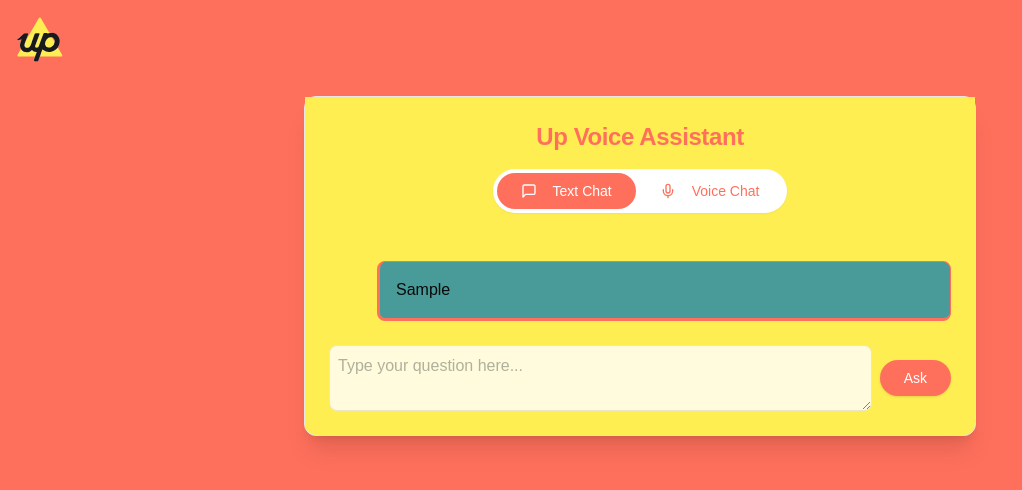
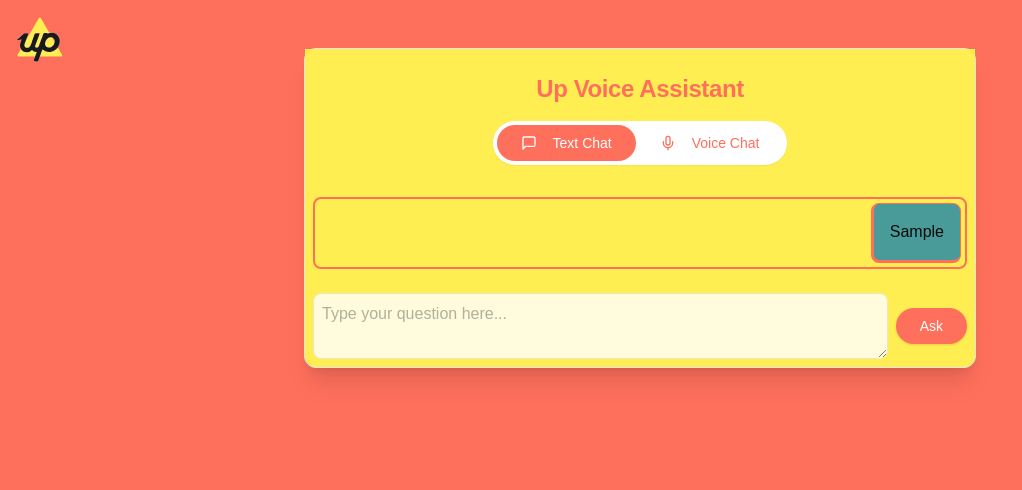
Before and after one commit to kmankan/voice-agent-up, a Next.js app: page /chat in a window 1280 px wide. Both pictures are taken after typing "Sample" into the empty fields and a click on the button "Ask". Shown: the top 490 px of the page, without its empty margins (0-1022 px from the left). Built offline with nearby package versions, Linux system fonts and the light colour scheme; no server answers.

Commit message:
updated formatting and style for chat page and main page and layout

```diff
--- a/src/app/components/brand-ambassador/ChatAssistant.tsx
+++ b/src/app/components/brand-ambassador/ChatAssistant.tsx
@@ -209,24 +209,31 @@
   const renderChatHistory = () => (
     <div
       ref={chatContainerRef}
-      className="space-y-4 mb-4 max-h-[400px] overflow-y-auto"
+      className="space-y-4 mb-4 p-1 max-h-[500px] overflow-y-auto border-2 border-[#ff705c] rounded-lg"
     >
       {messages.map((message, index) => (
         <div
           key={index}
-          className={`p-4 rounded-lg ${message.role === 'user'
-            ? `bg-[#489b98] border-b-[3px] border-l-[3px] border-r border-t border-[#ff705c] ml-12`
-            : `mr-12 bg-[#ff8bd1] border-b-[3px] border-r-[3px] border-l border-t border-[#ff705c]`
-            }`}
+          className="flex"
+          style={{
+            justifyContent: message.role === 'user' ? 'flex-end' : 'flex-start'
+          }}
         >
-          {message.content}
+          <div
+            className={`p-4 rounded-lg max-w-[80%] inline-block ${message.role === 'user'
+              ? `bg-[#489b98] border-b-[3px] border-l-[3px] border-r border-t border-[#ff705c]`
+              : `bg-[#ff8bd1] border-b-[3px] border-r-[3px] border-l border-t border-[#ff705c]`
+              }`}
+          >
+            {message.content}
+          </div>
         </div>
       ))}
     </div>
   );
 
   return (
-    <div style={{ backgroundColor: styles.upCoral }} className="flex justify-center items-start min-h-screen p-24">
+    <div style={{ backgroundColor: styles.upCoral }} className="flex justify-center items-start min-h-screen p-12">
       <Card className="w-full max-w-2xl mx-auto bg-[#ffee52] shadow-xl">
         <CardHeader style={{ backgroundColor: styles.upYellow }}>
           <div className="flex flex-col items-center space-y-4">
@@ -258,7 +265,7 @@
             </div>
           </div>
         </CardHeader>
-        <CardContent className="p-6">
+        <CardContent className="p-2">
           <div className="space-y-6">
             {messages.length === 0 ? (
               <div
```
